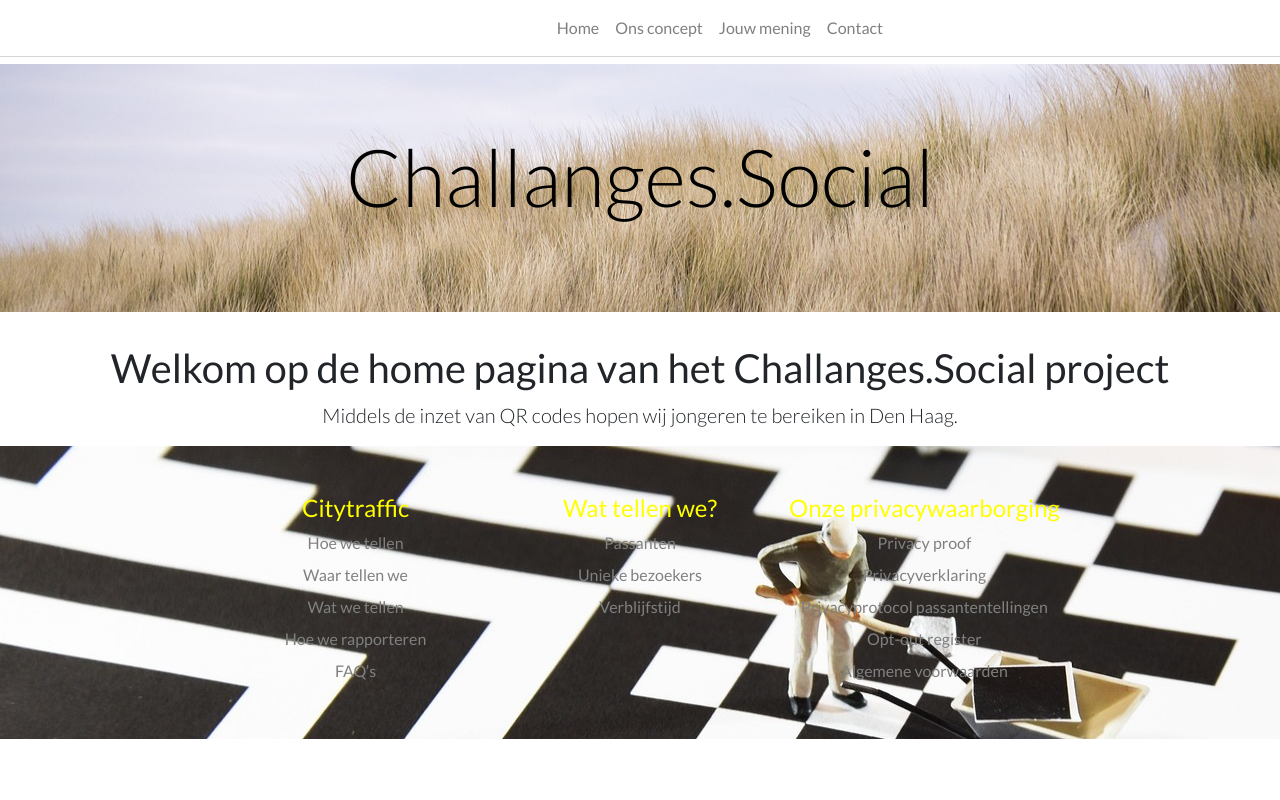
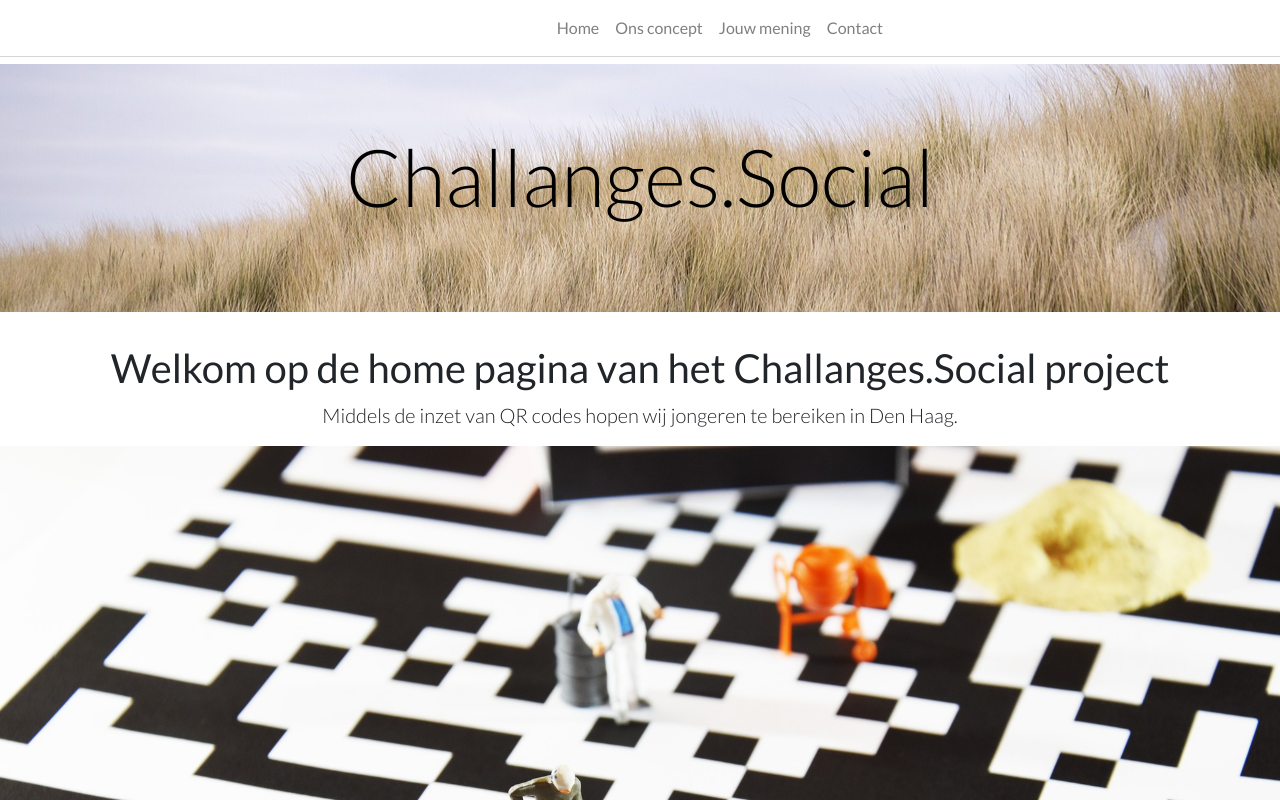
Before and after one commit to floristevito/EPA2112_Societal_Challenge_Code, a Vue app in the folder app/client/: page /#/ in a window 1280 px wide. Shown: the top 800 px of the page. Built offline with nearby package versions, Linux system fonts and the light colour scheme.

Commit message:
Revert "Footer"
This reverts commit 2e162e04d3fdffbd6eaab3c2eef638c2fa3de5d6.

```diff
--- a/app/client/src/App.vue
+++ b/app/client/src/App.vue
@@ -4,21 +4,18 @@
     <!-- <div class="row no-gutters mb-5"></div> -->
     <div class="row no-gutters mb-3"></div>
     <Router></Router>
-    <Footer></Footer>
   </div>
 </template>
 
 <script>
 import Router from './components/Router.vue'
 import Menu from './components/Menu.vue'
-import Footer from './components/Footer.vue'
 
 export default {
   name: 'App',
   components: {
     Router,
-    Menu,
-    Footer
+    Menu
   },
 }
 </script>
--- a/app/client/src/components/Footer.vue
+++ /dev/null
@@ -1,79 +0,0 @@
-<template>
-<div class="base">
-    <div  id ="footer" class="row no-gutters pt-5 pb-5">
-                    <div class="col-0 col-lg-2"></div>
-                    <div class="row no-gutters col-12 col-lg-8">
-
-                            <div class="col-12 col-md-4">
-                                <div class="row no-gutters">
-                                    <div class="col-1 col-md-0"></div>
-                                    <div class= "col-10 col-md-12 text-center" id="subfooter1">
-                                    <h1>Citytraffic</h1>
-                                    <li class = "footer_li"><a href="https://www.citytraffic.nl/hoe-we-tellen/">Hoe we tellen</a></li>
-                                    <li class = "footer_li"><a href="https://www.citytraffic.nl/waar-tellen-we/">Waar tellen we</a></li>
-                                    <li class = "footer_li"><a href="https://www.citytraffic.nl/wat-tellen-we/">Wat we tellen</a></li>
-                                    <li class = "footer_li"><a href="https://www.citytraffic.nl/hoe-rapporteren-we/">Hoe we rapporteren</a></li>
-                                    <li class = "footer_li"><a href="https://www.citytraffic.nl/faqs-over-de-nieuwe-citytraffic-portal/">FAQ’s</a></li>
-                                    </div>
-                                    <div class="col-1 col-md-0"></div>
-                                </div>
-                            </div>
-
-                            <div class="col-12 col-md-4">
-                                <div class="row no-gutters">
-                                    <div class="col-1 col-md-0"></div>
-                                    <div class= "col-10 col-md-12 text-center" id = "subfooter2">
-                                    <h1>Wat tellen we?</h1>
-                                    <li class = "footer_li"><a href="https://www.citytraffic.nl/wat-tellen-we/#passanten" data-et-has-event-already="true">Passanten</a></li>
-                                    <li class = "footer_li"><a href="https://www.citytraffic.nl/wat-tellen-we/#unieke-bezoekers" data-et-has-event-already="true">Unieke bezoekers</a></li>
-                                    <li class = "footer_li"><a href="https://www.citytraffic.nl/wat-tellen-we/#verblijfstijd" data-et-has-event-already="true">Verblijfstijd</a></li>
-                                    </div>
-                                    <div class="col-1 col-md-0"></div>
-                                </div>
-                            </div>
-
-                            <div class="col-12 col-md-4">
-                                <div class="row no-gutters">
-                                    <div class="col-1 col-md-0"></div>
-                                    <div class= "col-10 col-md-12 text-center" id = "subfooter3">
-                                    <h1>Onze privacywaarborging</h1>
-                                    <li class = "footer_li"><a href="https://www.citytraffic.nl/privacy-proof/">Privacy proof</a></li>
-                                    <li class = "footer_li"><a href="https://www.citytraffic.nl/wp-content/uploads/2018-04-10-Privacybeleid-Bureau-RMC.pdf">Privacyverklaring</a></li>
-                                    <li class = "footer_li"><a href="https://www.citytraffic.nl/wp-content/uploads/2020-02-06-Aanvullend-privacybeleid-Bureau-RMC-mbt-passantentellingen.pdf">Privacyprotocol passantentellingen</a></li>
-                                    <li class = "footer_li"><a href="https://www.citytraffic.nl/opt-out-register/">Opt-out register</a></li>
-                                    <li class = "footer_li"><a href="https://www.citytraffic.nl/wp-content/uploads/2020-Algemene-voorwaarden-Bureau-RMC.pdf">Algemene voorwaarden</a></li>
-                                    </div>
-                                    <div class="col-1 col-md-0"></div>
-                                </div>
-                            </div>
-                        </div>
-                        <div class="col-0 col-lg-2"></div>
-                    </div>
-
-</div>
-
-</template>
-
-<script>
-export default {
-
-}
-</script>
-
-<style scoped>
-#footer{
-    background: url("../assets/home2.jpg");
-
-}
-
-h1 {
-    color:yellow;
-    font-size: 1.5em;
-}
-
-.footer_li {
-    list-style-type: none;
-    margin: 0.5em;
-}
-
-</style>
--- a/app/client/src/components/HomePage.vue
+++ b/app/client/src/components/HomePage.vue
@@ -3,6 +3,10 @@
 <div id="info" class="text-center">
   <h1 class="display-5">Welkom op de home pagina van het Challanges.Social project</h1>
       <p class="lead">Middels de inzet van QR codes hopen wij jongeren te bereiken in Den Haag.</p>
+  <img loading="lazy"
+   src="../assets/home.jpg"
+   alt="" title="qr_home"
+   width="100%" height="50%">
   </div>
 </div>
 </template>
```
Also changed, not shown: app/client/src/assets/home2.jpg (deleted).
